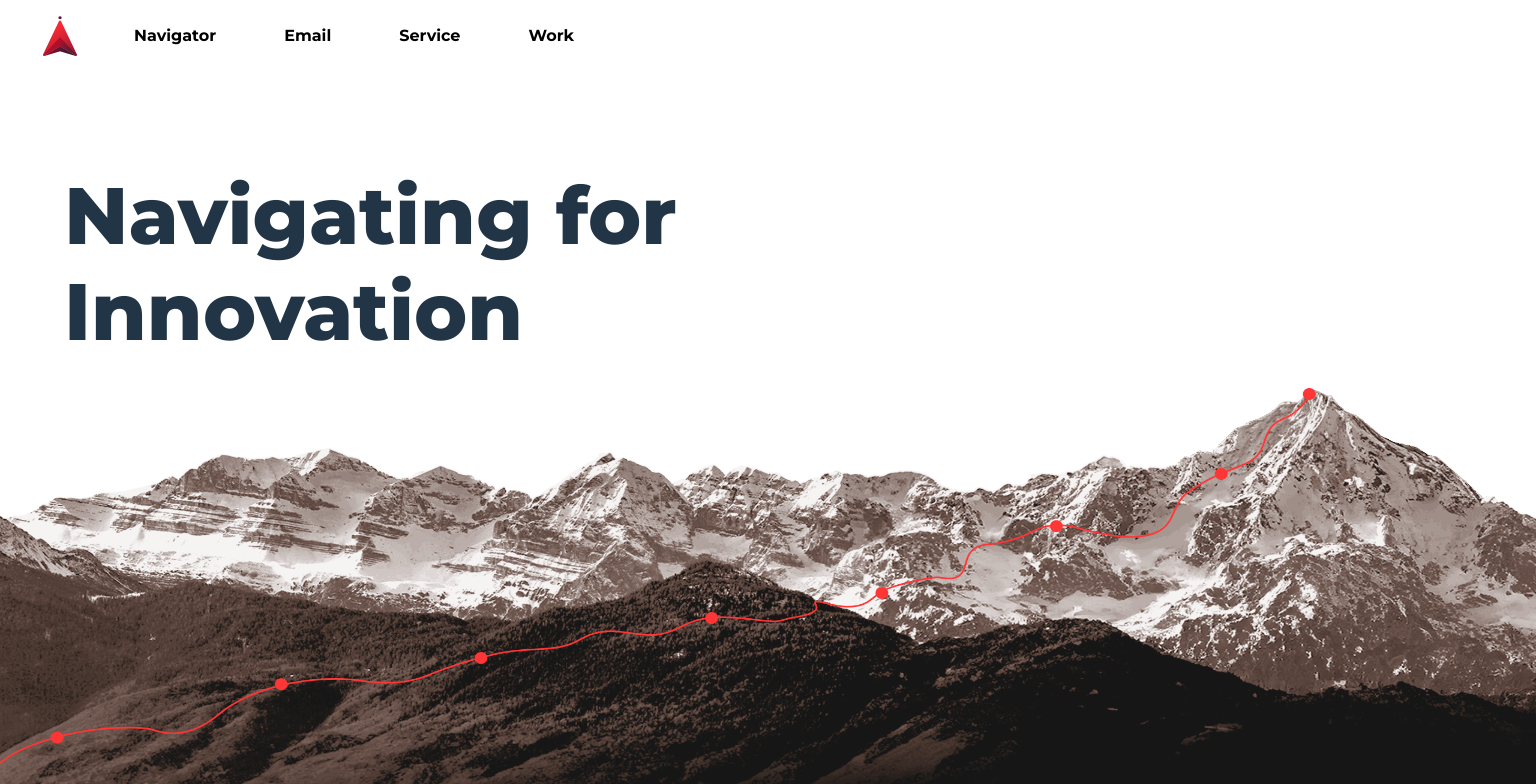
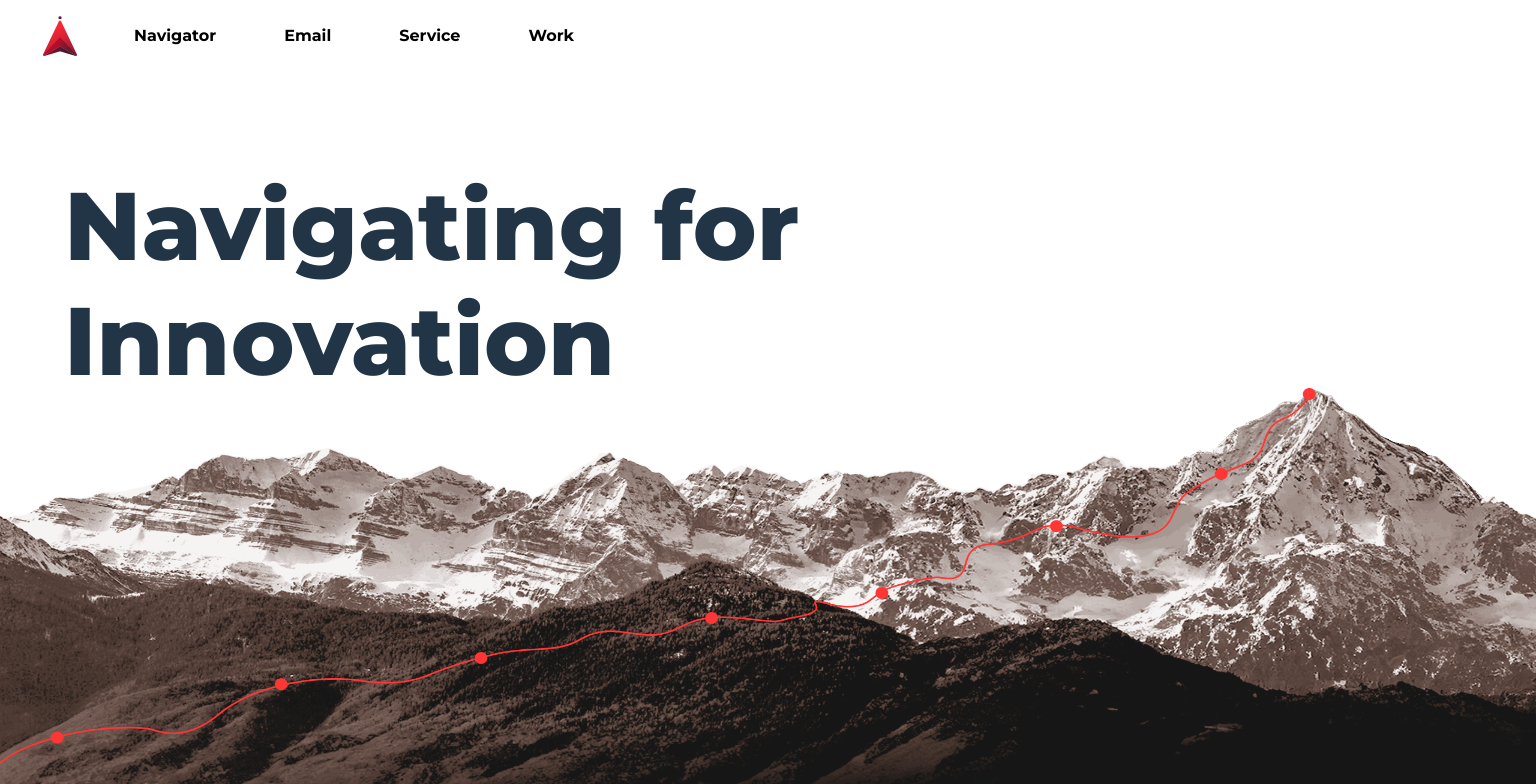
Before and after one commit to alfianazizi/oetara-landing-page, a React (Vite) app: page / in a window 1536 px wide. Shown: the top 784 px of the page. Built offline with nearby package versions, Linux system fonts and the light colour scheme; no server answers; some icons are missing.

Commit message:
update font size title hero landing

```diff
--- a/src/assets/css/landing.css
+++ b/src/assets/css/landing.css
@@ -74,7 +74,7 @@
   } */
 
   .title-landing {
-    font-size: 5rem;
+    font-size: 6rem;
     margin-top: 1rem;
     /* line-height: 1.5; */
   }
```
